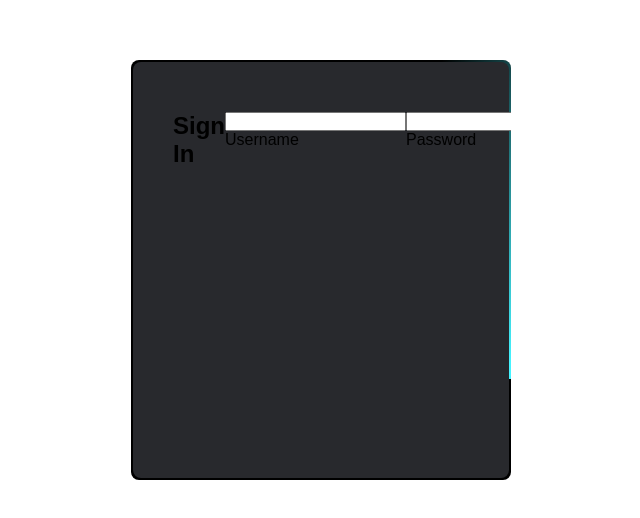
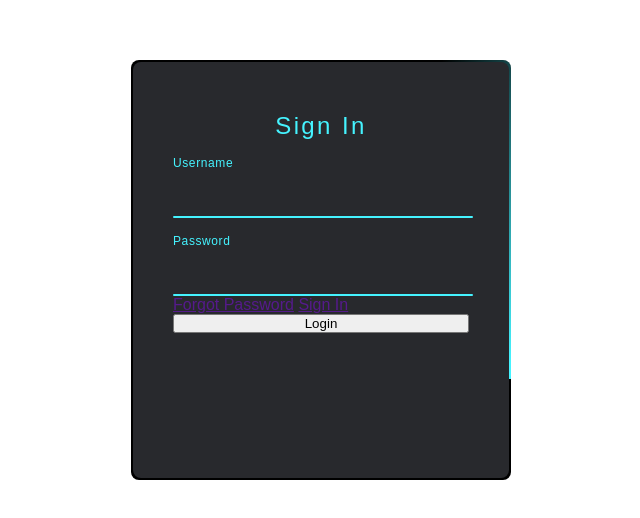
Before and after one commit to Porshcoder/Animated-Login-Form, a plain HTML site: page index.html in a window 1280 px wide. Shown: the part 130-648 px from the top of the page, without its empty margins (319-959 px from the left). Drawn offline with Linux system fonts and the light colour scheme.

Commit message:
add modifications on the contents and form

```diff
--- a/index.css
+++ b/index.css
@@ -55,4 +55,64 @@ form{
     border-radius: 8px;
     z-index: 2;
     display: flex;
+    flex-direction: column;
 }
+
+h2{
+    color: #45f3ff;
+    font-weight: 500;
+    text-align: center;
+    letter-spacing: 0.1em;
+}
+
+.inputbox{
+    position: relative;
+    width: 300px;
+    margin-top: 30px;
+}
+
+.inputbox input{
+    position: relative;
+    width: 100%;
+    padding: 20px 10px 10px;
+    background: transparent;
+    outline: none;
+    border: none;
+    color: #23242a;
+    font-size: 1em;
+    letter-spacing: 0.05em;
+    transition: 0.5s;
+    z-index: 10;
+}
+
+.inputbox span{
+    position: absolute;
+    left: 0;
+    padding: 20px 0px 10px;
+    pointer-events: none;
+    font-size: 1em;
+    color: #8f8f8f;
+    letter-spacing: 0.05em;
+    transition: 0.5s;
+}
+
+.inputbox input:valid ~ span,
+.inputbox input:focus ~ span
+{
+color: #45f3ff;
+transform: translateX(0px) translateY(-34px);
+font-size: 0.75em;
+}
+
+.inputbox i{
+    position: absolute;
+    left: 0;
+    bottom: 0;
+    width: 100%;
+    height: 2px;
+    background: #45f3ff;
+    border-radius: 4px;
+    overflow: hidden;
+    pointer-events: none;
+    z-index: 9;
+}
```
